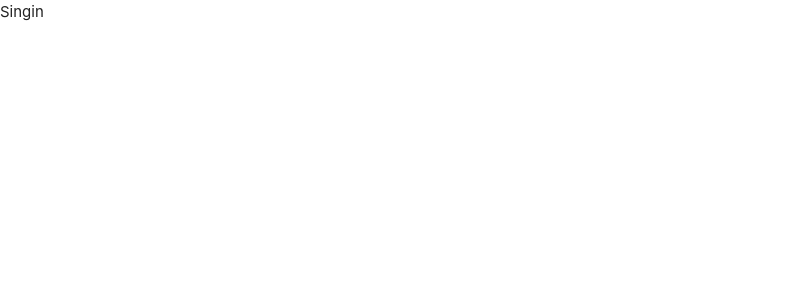
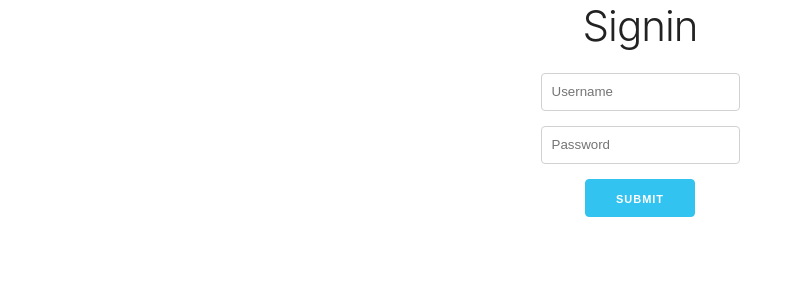
Before and after one commit to NickMaslov/Poetry-Room, a React (Create React App) app in the folder client/: page /signin in a window 1280 px wide. Shown: the top 300 px of the page, without its empty margins (0-802 px from the left). Built offline with nearby package versions, Linux system fonts and the light colour scheme.

Commit message:
singin component logic, sendinng token to server via localStarage

```diff
--- a/client/src/components/Auth/Singin.js
+++ b/client/src/components/Auth/Singin.js
@@ -1,9 +1,83 @@
 import React from 'react';
+import { Mutation } from 'react-apollo';
 
-class Singin extends React.Component {
+import { SIGNIN_USER } from '../../queries';
+import Error from '../Error';
+
+const initialState = {
+  username: '',
+  password: '',
+};
+
+class Signin extends React.Component {
+  state = { ...initialState };
+
+  clearState() {
+    this.setState({ ...initialState });
+  }
+
+  handleChange = event => {
+    const { name, value } = event.target;
+    this.setState({
+      [name]: value,
+    });
+  };
+  handleSubmit = (event, signinUser) => {
+    event.preventDefault();
+    signinUser().then(({ data: { signinUser: { token } } }) => {
+      console.log(token);
+      localStorage.setItem('token', token);
+      this.clearState();
+    });
+  };
+
+  validateForm = () => {
+    const { username, password } = this.state;
+    const isInvalid = !username || !password;
+    return isInvalid;
+  };
+
   render() {
-    return <div>Singin</div>;
+    const { username, password } = this.state;
+    return (
+      <div className="App">
+        <h2 className="App">Signin</h2>
+        <Mutation mutation={SIGNIN_USER} variables={{ username, password }}>
+          {(signinUser, { data, loading, error }) => {
+            return (
+              <form
+                className="form"
+                onSubmit={event => this.handleSubmit(event, signinUser)}
+              >
+                <input
+                  type="text"
+                  name="username"
+                  value={username}
+                  placeholder="Username"
+                  onChange={this.handleChange}
+                />
+                <input
+                  type="password"
+                  name="password"
+                  value={password}
+                  placeholder="Password"
+                  onChange={this.handleChange}
+                />
+                <button
+                  type="submit"
+                  disabled={loading || this.validateForm()}
+                  className="button-primary"
+                >
+                  Submit
+                </button>
+                {error && <Error error={error} />}
+              </form>
+            );
+          }}
+        </Mutation>
+      </div>
+    );
   }
 }
 
-export default Singin;
+export default Signin;
--- a/client/src/components/Auth/Singup.js
+++ b/client/src/components/Auth/Singup.js
@@ -28,6 +28,7 @@ class Signup extends React.Component {
     event.preventDefault();
     signupUser().then(data => {
       console.log(data);
+      localStorage.setItem('token', data.signupUser.token);
       this.clearState();
     });
   };
--- a/client/src/index.js
+++ b/client/src/index.js
@@ -17,6 +17,26 @@ import { ApolloProvider } from 'react-apollo';
 
 const client = new ApolloClient({
   uri: 'http://localhost:4444/graphql',
+  fetchOptions: {
+    credentials: 'include',
+  },
+  request: operation => {
+    const token = localStorage.getItem('token');
+    operation.setContext({
+      headers: {
+        authorization: token,
+      },
+    });
+  },
+  onError: ({ networkError }) => {
+    if (networkError) {
+      console.log('Network Error', networkError);
+      // if (networkError.statusCode === 401) {
+      //   localStorage.setItem('token', '');
+      //   // localStorage.removeItem('token');
+      // }
+    }
+  },
 });
 
 const Root = () => (
--- a/client/src/queries/index.js
+++ b/client/src/queries/index.js
@@ -28,3 +28,11 @@ export const SIGNUP_USER = gql`
     }
   }
 `;
+
+export const SIGNIN_USER = gql`
+  mutation($username: String!, $password: String!) {
+    signinUser(username: $username, password: $password) {
+      token
+    }
+  }
+`;
```
Also changed, not shown: 1 other file (tests, documents, lock files or other folders).
